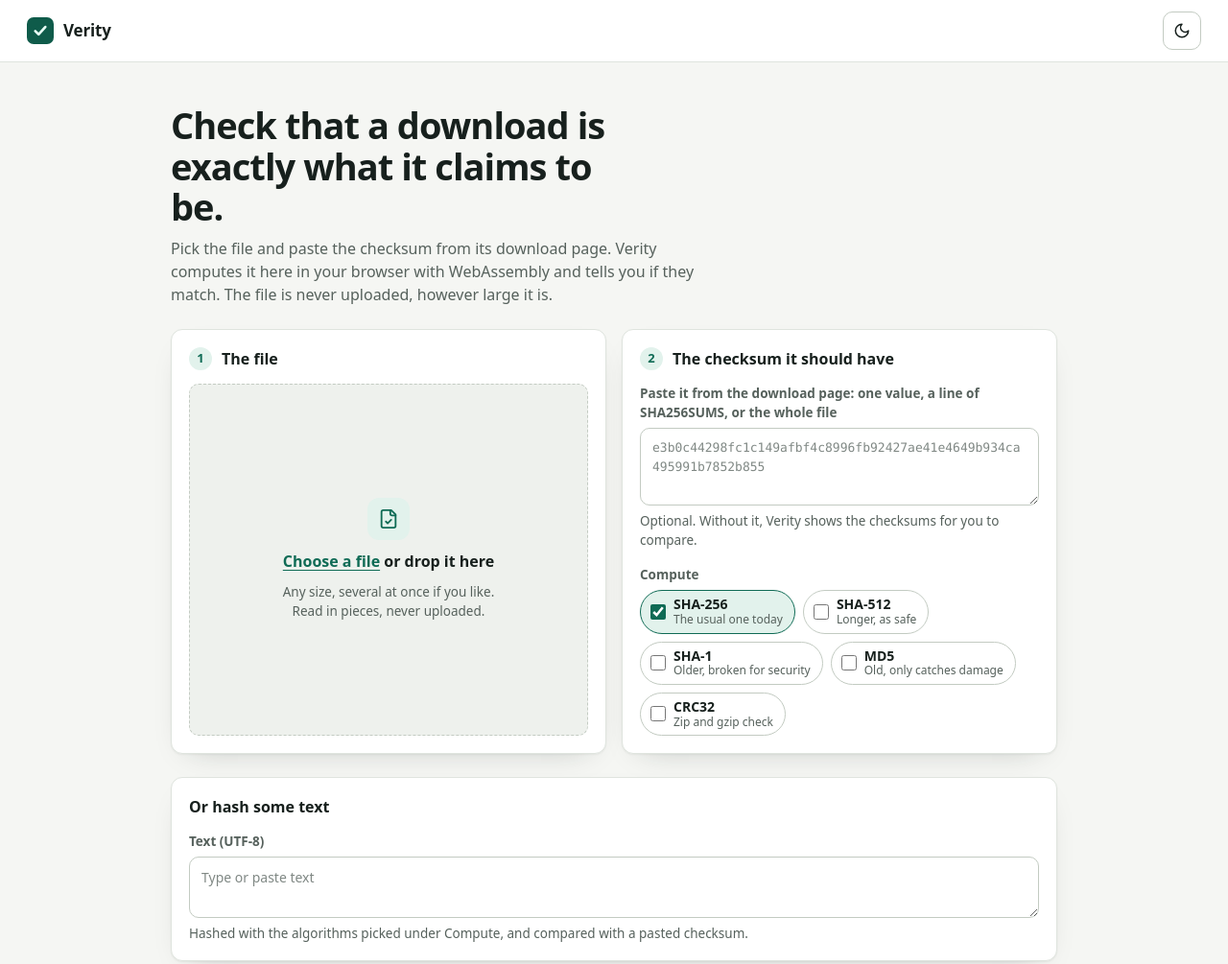
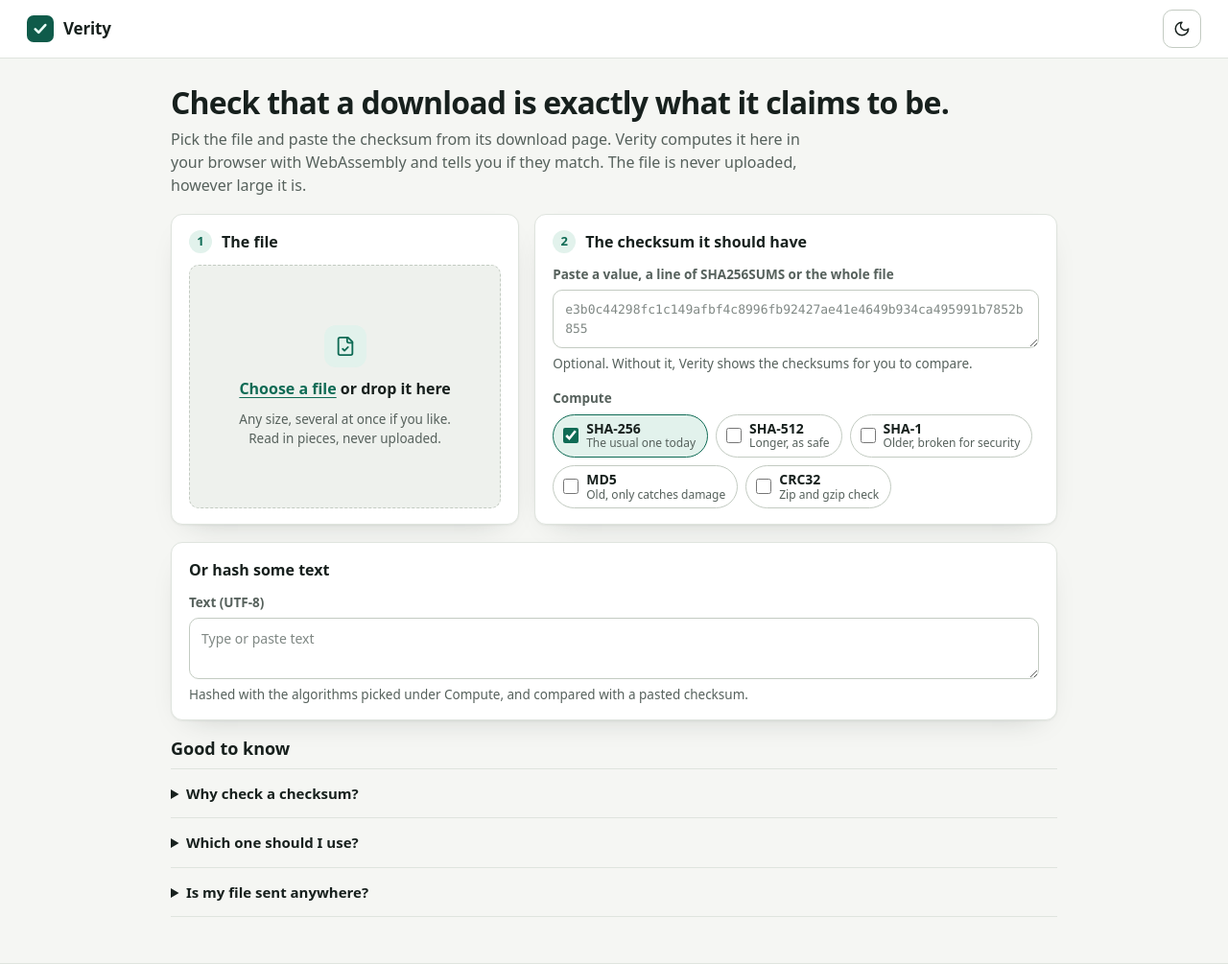
Before and after one commit to iSquare-Lab/verity, a website built with Vite: page index.html in a window 1280 px wide. Shown: the top 1005 px of the page at 96% size. Built offline with nearby package versions, Linux system fonts and the light colour scheme; files whose address does not match are found by name.

Commit message:
Tighter desktop layout so the answer shows without scrolling
From 900 px the checksum card gets 3/5 of the row, so its label fits one
line and the Compute chips two rows; the heading fits one line and the
lede two. Smaller gaps and paddings, and a 2-line minimum for the
checksum box. At 1280x800 the header, both steps and the verdict now
show together. README speed table aligned.

```diff
--- a/index.html
+++ b/index.html
@@ -42,7 +42,7 @@
 
         <section class="card" aria-labelledby="sum-title">
           <h2 class="card-title" id="sum-title"><span class="step" aria-hidden="true">2</span>The checksum it should have</h2>
-          <label class="field-label" for="expected">Paste it from the download page: one value, a line of SHA256SUMS, or the whole file</label>
+          <label class="field-label" for="expected">Paste a value, a line of SHA256SUMS or the whole file</label>
           <textarea id="expected" class="mono" rows="3" spellcheck="false" autocomplete="off" placeholder="e3b0c44298fc1c149afbf4c8996fb92427ae41e4649b934ca495991b7852b855" aria-describedby="expected-info"></textarea>
           <p class="hint" id="expected-info">Optional. Without it, Verity shows the checksums for you to compare.</p>
           <fieldset class="algorithms">
--- a/src/style.css
+++ b/src/style.css
@@ -165,7 +165,7 @@ body {
   align-items: center;
   justify-content: space-between;
   gap: 12px;
-  padding: 12px clamp(16px, 3vw, 28px);
+  padding: 10px clamp(16px, 3vw, 28px);
   border-bottom: 1px solid var(--border);
   background: var(--surface);
 }
@@ -223,15 +223,15 @@ body {
   width: 100%;
   max-width: 980px;
   margin: 0 auto;
-  padding: clamp(20px, 4vw, 44px) clamp(16px, 3vw, 28px) 48px;
+  padding: clamp(20px, 2.2vw, 28px) clamp(16px, 3vw, 28px) 48px;
   display: flex;
   flex-direction: column;
-  gap: 24px;
+  gap: 18px;
 }
 
 .intro h1 {
-  margin: 0 0 10px;
-  font-size: clamp(26px, 4.2vw, 38px);
+  margin: 0 0 8px;
+  font-size: clamp(26px, 4.2vw, 32px);
   line-height: 1.12;
   letter-spacing: -0.025em;
   font-weight: 700;
@@ -240,7 +240,7 @@ body {
 
 .lede {
   margin: 0;
-  max-width: 62ch;
+  max-width: 74ch;
   color: var(--muted);
   font-size: 16px;
 }
@@ -251,12 +251,23 @@ body {
   gap: 16px;
 }
 
+/* Side by side, the checksum card gets the room: its chips then fit on two rows, and the page is shorter. */
+@media (min-width: 900px) {
+  .intro h1 {
+    max-width: none;
+  }
+
+  .steps {
+    grid-template-columns: minmax(0, 2fr) minmax(0, 3fr);
+  }
+}
+
 .card {
   background: var(--surface);
   border: 1px solid var(--border);
   border-radius: var(--radius);
   box-shadow: var(--shadow);
-  padding: 18px;
+  padding: 16px 18px;
   min-width: 0;
 }
 
@@ -264,7 +275,7 @@ body {
   display: flex;
   align-items: center;
   gap: 10px;
-  margin: 0 0 14px;
+  margin: 0 0 12px;
   font-size: 16px;
   font-weight: 650;
 }
@@ -282,8 +293,9 @@ body {
 }
 
 .section-title {
-  margin: 0 0 12px;
+  margin: 0 0 8px;
   font-size: 18px;
+  line-height: 1.3;
   font-weight: 650;
 }
 
@@ -403,7 +415,7 @@ textarea.mono {
 /* The pasted checksums grow the box (where supported), so a whole sums list can be read at once. */
 #expected {
   field-sizing: content;
-  min-height: calc(3lh + 22px);
+  min-height: calc(2lh + 22px);
   max-height: calc(12lh + 22px);
 }
 
@@ -480,6 +492,10 @@ textarea::placeholder {
   gap: 14px;
 }
 
+.result.card {
+  padding: 14px 18px;
+}
+
 .result-head {
   display: flex;
   align-items: baseline;
@@ -527,8 +543,8 @@ textarea::placeholder {
   display: flex;
   gap: 10px;
   align-items: flex-start;
-  margin: 14px 0 0;
-  padding: 12px 14px;
+  margin: 12px 0 0;
+  padding: 10px 14px;
   border-radius: 10px;
   border: 1px solid var(--border);
   background: var(--surface-2);
@@ -578,7 +594,7 @@ p.verdict {
 }
 
 .expected-line {
-  margin: 6px 0 0;
+  margin: 4px 0 0;
   font-size: 12.5px;
   color: var(--text);
   overflow-wrap: anywhere;
@@ -591,7 +607,7 @@ p.verdict {
 }
 
 .digests {
-  margin: 14px 0 0;
+  margin: 10px 0 0;
   display: flex;
   flex-direction: column;
   gap: 8px;
```
Also changed, not shown: README.md.
